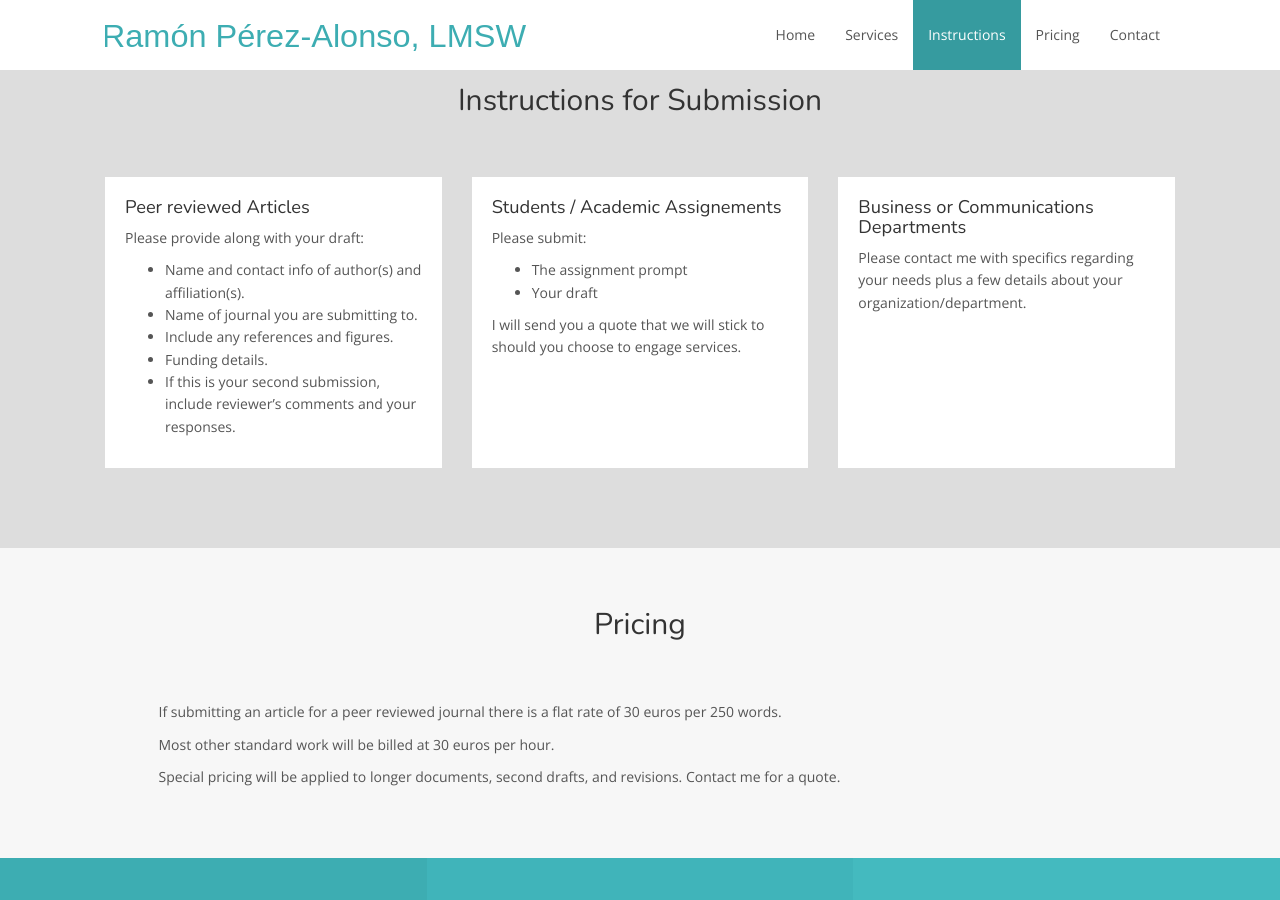
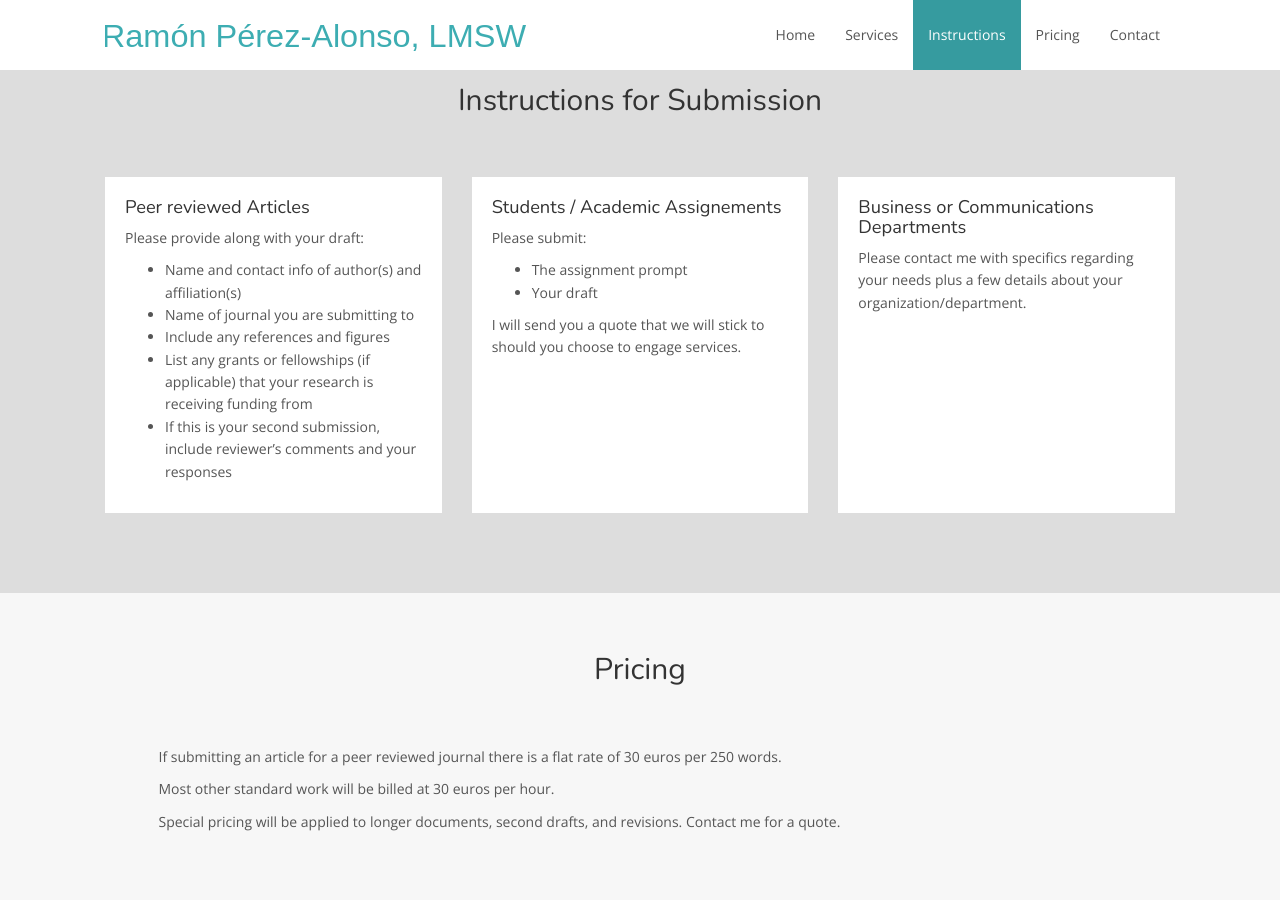
Before and after one commit to Ramon-Perez-Alonso/Ramon-Perez-Alonso.github.io, a Jekyll site: the page built from index.html, in a window 1280 px wide and 900 px high, scrolled down 1351 px. Built offline with Jekyll 4.4.1, drawn with Linux system fonts in a browser that asks for light colours; nearby versions of some CDN libraries.

Commit message:
Update instructions.yml

```diff
--- a/_data/instructions.yml
+++ b/_data/instructions.yml
@@ -1,11 +1,11 @@
 - title: Peer reviewed Articles
   description: |-
     Please provide along with your draft:
-    * Name and contact info of author(s) and affiliation(s).
-    * Name of journal you are submitting to.
-    * Include any references and figures.
-    * Funding details.
-    * If this is your second submission, include reviewer's comments and your responses.
+    * Name and contact info of author(s) and affiliation(s)
+    * Name of journal you are submitting to
+    * Include any references and figures
+    * List any grants or fellowships (if applicable) that your research is receiving funding from
+    * If this is your second submission, include reviewer's comments and your responses
 
 - title: Students / Academic Assignements
   description: |
```
